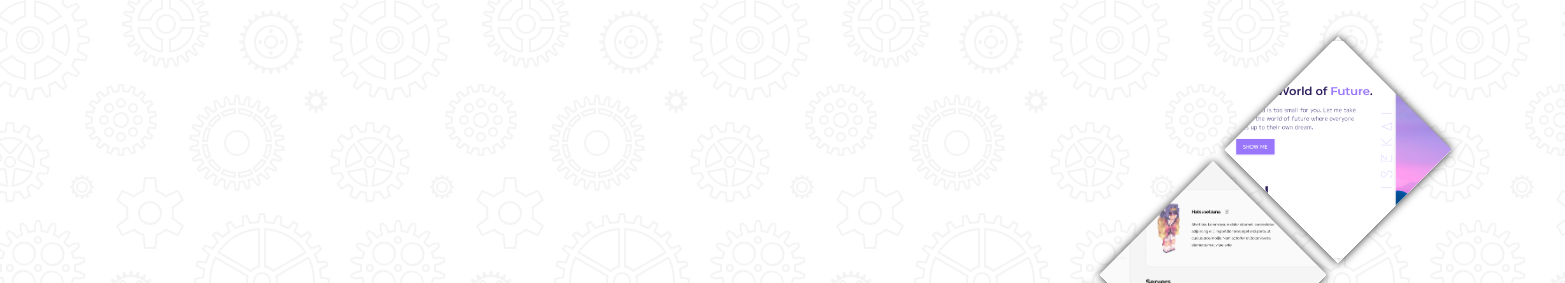
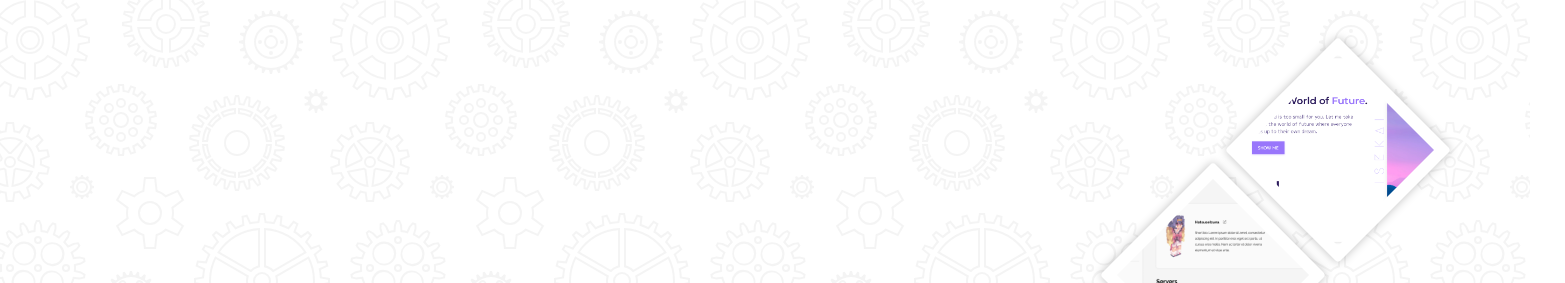
Before and after one commit to NikarashiHatsu/three-of-everything, a plain HTML site: page index.html in a window 1280 px wide. Shown: the top 283 px of the page, 1565 px wide, since content can reach past the window. Drawn offline with Linux system fonts and the light colour scheme.

Commit message:
style: transition, and "box" styling

```diff
--- a/css/main.scss
+++ b/css/main.scss
@@ -50,20 +50,22 @@ html {
         height: 160px;
         position: absolute;
         transform: rotate(45deg);
-        box-shadow: 0px 0px 10px rgba(0, 0, 0, 0.9);
-        transition-duration: 0.5s;
+        box-shadow: 0px 0px 10px rgba(0, 0, 0, 0.25);
+        transition-duration: 0.2s;
+        background-color: white;
+        border-radius: 4px;
 
         &:hover {
           transform: rotate(45deg) scale(1.1, 1.1);
         }
 
         img {
-          margin-top: -21%;
-          margin-left: -21%;
+          margin-top: -10%;
+          margin-left: -10%;
           transform: rotate(-45deg);
           clip-path: polygon(50% 0, 100% 50%, 50% 100%, 0% 50%);
-          width: 142%;
-          height: 142%;
+          width: 120%;
+          height: 120%;
           object-fit: cover;
           object-position: center;
         }
```
Also changed, not shown: css/main.css, 1 other file.
